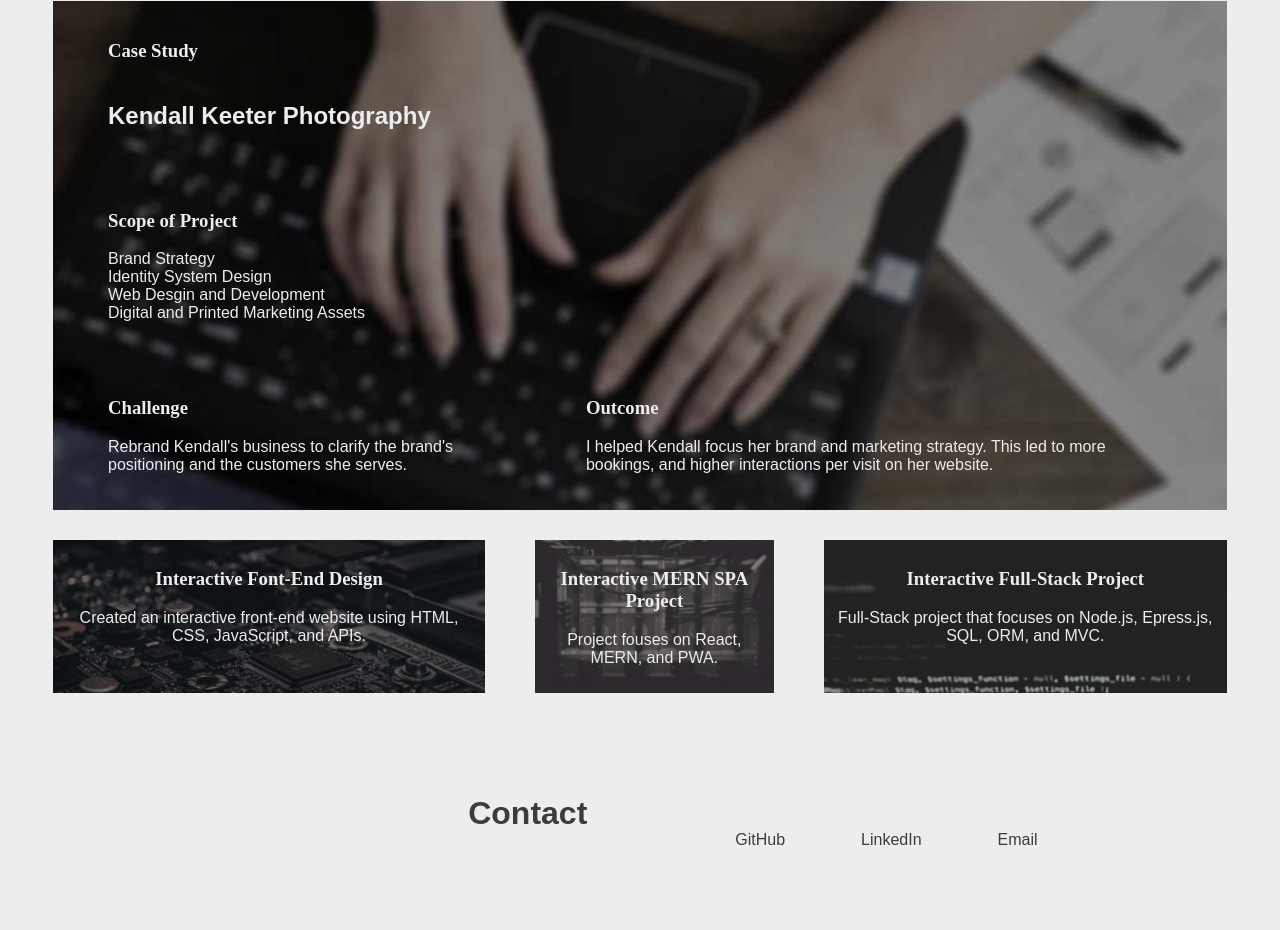
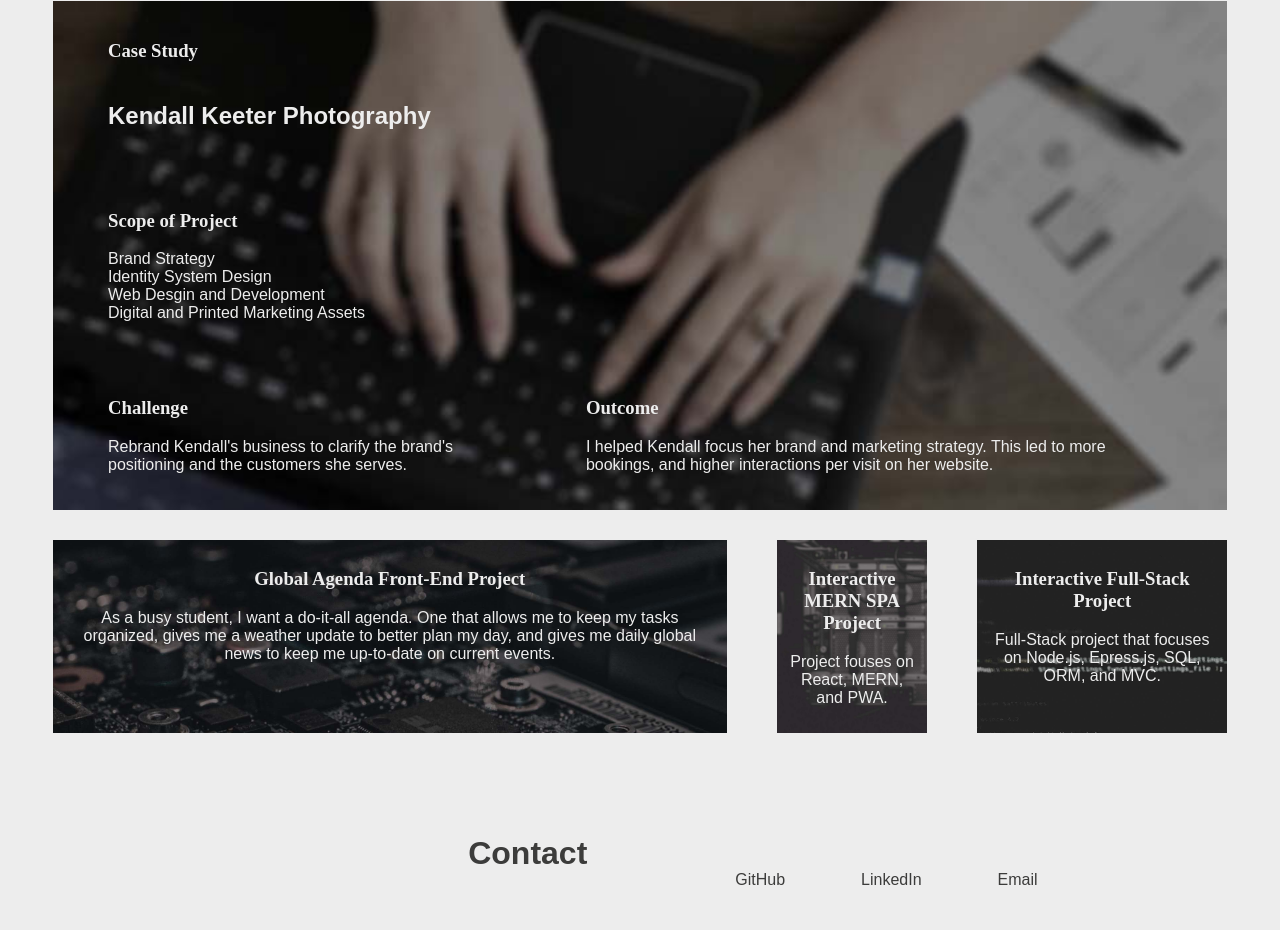
Before and after one commit to RyleeThomas/RyleeThomas, a plain HTML site: page index.html in a window 1280 px wide. Shown: the part 739-1669 px from the top of the page. Drawn offline with Linux system fonts and the light colour scheme.

Commit message:
added front-end project

```diff
--- a/index.html
+++ b/index.html
@@ -91,11 +91,15 @@
                 </div>
             </a></div>
 
-            <div class="container flexCenter">
+           <div class="container flexCenter">
                 <!-- other project blocks -->
-                <div class="block project1"><a href="./projects/tempProject.html">
-                    <h3>Interactive Font-End Design</h3>
-                    <p>Created an interactive front-end website using HTML, CSS, JavaScript, and APIs.</p>
+                <div class="block project1"><a href="./projects/globalProject.html">
+                    <h3>Global Agenda Front-End Project</h3>
+                    <p>
+                        As a busy student, I want a do-it-all agenda. One that allows me to
+                        keep my tasks organized, gives me a weather update to better plan my day,
+                        and gives me daily global news to keep me up-to-date on current events.
+                    </p>
                 </a></div>
 
                 <!-- other project blocks -->
```
